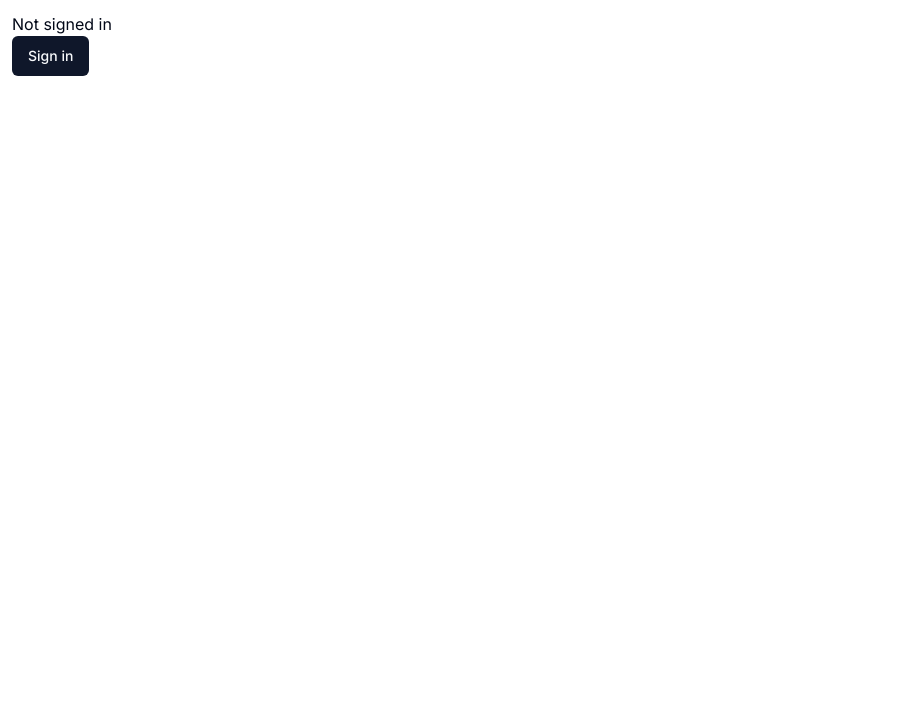
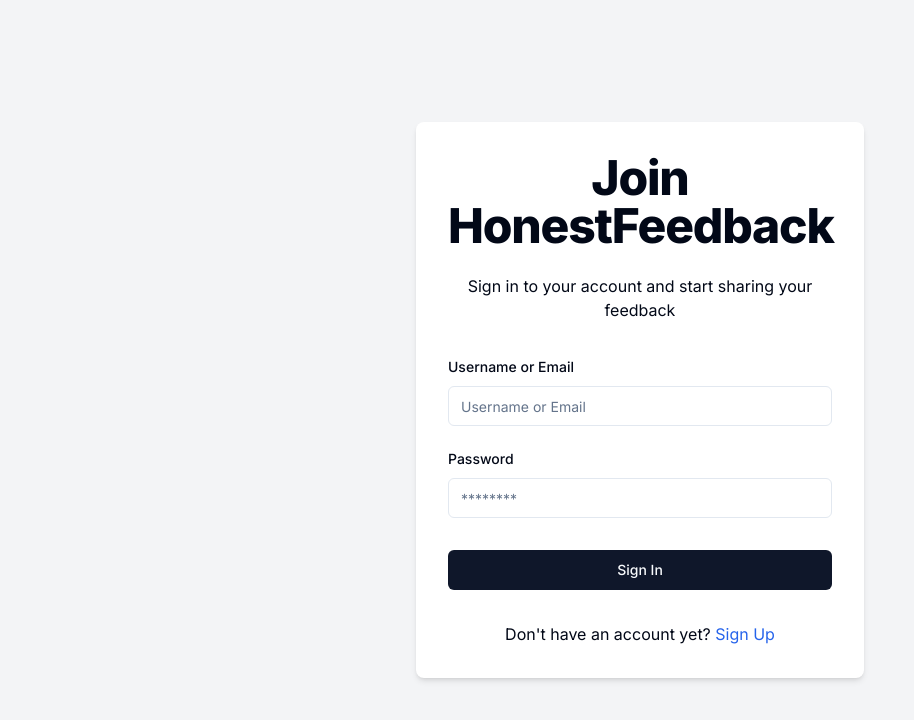
Before and after one commit to PratikDev/honest-feedback, a Next.js app: page /sign-in in a window 1280 px wide. Shown: the top 720 px of the page, without its empty margins (0-914 px from the left). Built offline with nearby package versions, Linux system fonts and the light colour scheme; no server answers.

Commit message:
added sign-in page frontend

```diff
--- a/src/app/(frontend)/(auth)/sign-in/page.tsx
+++ b/src/app/(frontend)/(auth)/sign-in/page.tsx
@@ -1,32 +1,126 @@
 "use client";
 
-import { buttonVariants } from "@/components/ui/button";
-import { signIn, signOut, useSession } from "next-auth/react";
+import { Button } from "@/components/ui/button";
+import {
+	Form,
+	FormControl,
+	FormField,
+	FormItem,
+	FormLabel,
+	FormMessage,
+} from "@/components/ui/form";
+import { Input } from "@/components/ui/input";
+import signInSchema, { signInSchemaType } from "@/schemas/signIn.schema";
+import { zodResolver } from "@hookform/resolvers/zod";
+import { signIn } from "next-auth/react";
+import Link from "next/link";
+import { useRouter } from "next/navigation";
+import { useForm } from "react-hook-form";
+import { toast } from "sonner";
 
 export default function Page() {
-	const { data: session } = useSession();
-	if (session) {
-		return (
-			<div className="p-3">
-				Signed in as {session.user.email} <br />
-				<button
-					className={buttonVariants()}
-					onClick={() => signOut()}
-				>
-					Sign out
-				</button>
+	const router = useRouter();
+
+	const form = useForm<signInSchemaType>({
+		resolver: zodResolver(signInSchema),
+		defaultValues: {
+			identifier: "",
+			password: "",
+		},
+	});
+
+	const onSubmit = async (data: signInSchemaType) => {
+		const result = await signIn("credentials", {
+			...data,
+			redirect: false,
+		});
+
+		if (result?.error) {
+			toast.error("Error", {
+				description: result.error,
+			});
+			return;
+		}
+
+		router.push("/dashboard");
+	};
+
+	return (
+		<div className="flex justify-center items-center min-h-screen bg-gray-100">
+			<div className="w-full max-w-md p-8 space-y-8 rounded-lg bg-white shadow-md">
+				<div className="text-center">
+					<h1 className="text-4xl font-extrabold tracking-tight lg:text-5xl mb-6">
+						Join HonestFeedback
+					</h1>
+					<p className="mb-3">
+						Sign in to your account and start sharing your feedback
+					</p>
+				</div>
+
+				<Form {...form}>
+					<form
+						onSubmit={form.handleSubmit(onSubmit)}
+						className="space-y-8"
+					>
+						<div className="space-y-5">
+							<FormField
+								control={form.control}
+								name="identifier"
+								render={({ field }) => (
+									<FormItem>
+										<FormLabel>Username or Email</FormLabel>
+										<FormControl>
+											<Input
+												placeholder="Username or Email"
+												{...field}
+											/>
+										</FormControl>
+										<FormMessage />
+									</FormItem>
+								)}
+							/>
+
+							<FormField
+								control={form.control}
+								name="password"
+								render={({ field }) => (
+									<FormItem>
+										<FormLabel>Password</FormLabel>
+										<FormControl>
+											<Input
+												type="password"
+												placeholder="********"
+												{...field}
+											/>
+										</FormControl>
+										<FormMessage />
+									</FormItem>
+								)}
+							/>
+						</div>
+
+						<Button
+							type="submit"
+							isLoading={form.formState.isSubmitting}
+							className="w-full"
+						>
+							Sign In
+						</Button>
+					</form>
+				</Form>
+
+				<div className="text-center mt-4">
+					<p>
+						Don't have an account yet?{" "}
+						<Link
+							href="/sign-up"
+							className="text-blue-600 hover:underline"
+						>
+							Sign Up
+						</Link>
+					</p>
+				</div>
 			</div>
-		);
-	}
-	return (
-		<div className="p-3">
-			Not signed in <br />
-			<button
-				onClick={() => signIn()}
-				className={buttonVariants()}
-			>
-				Sign in
-			</button>
 		</div>
 	);
 }
```
